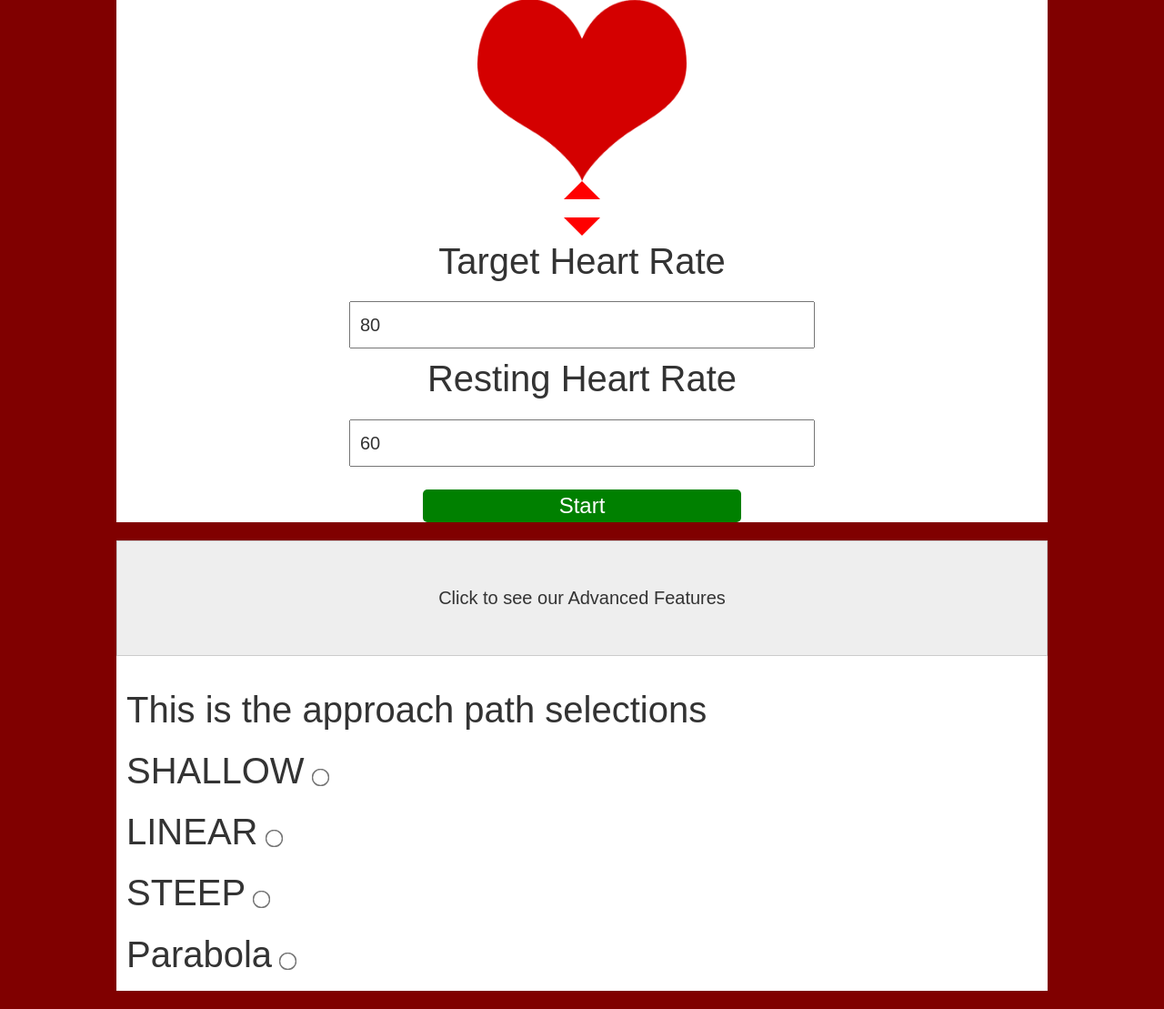
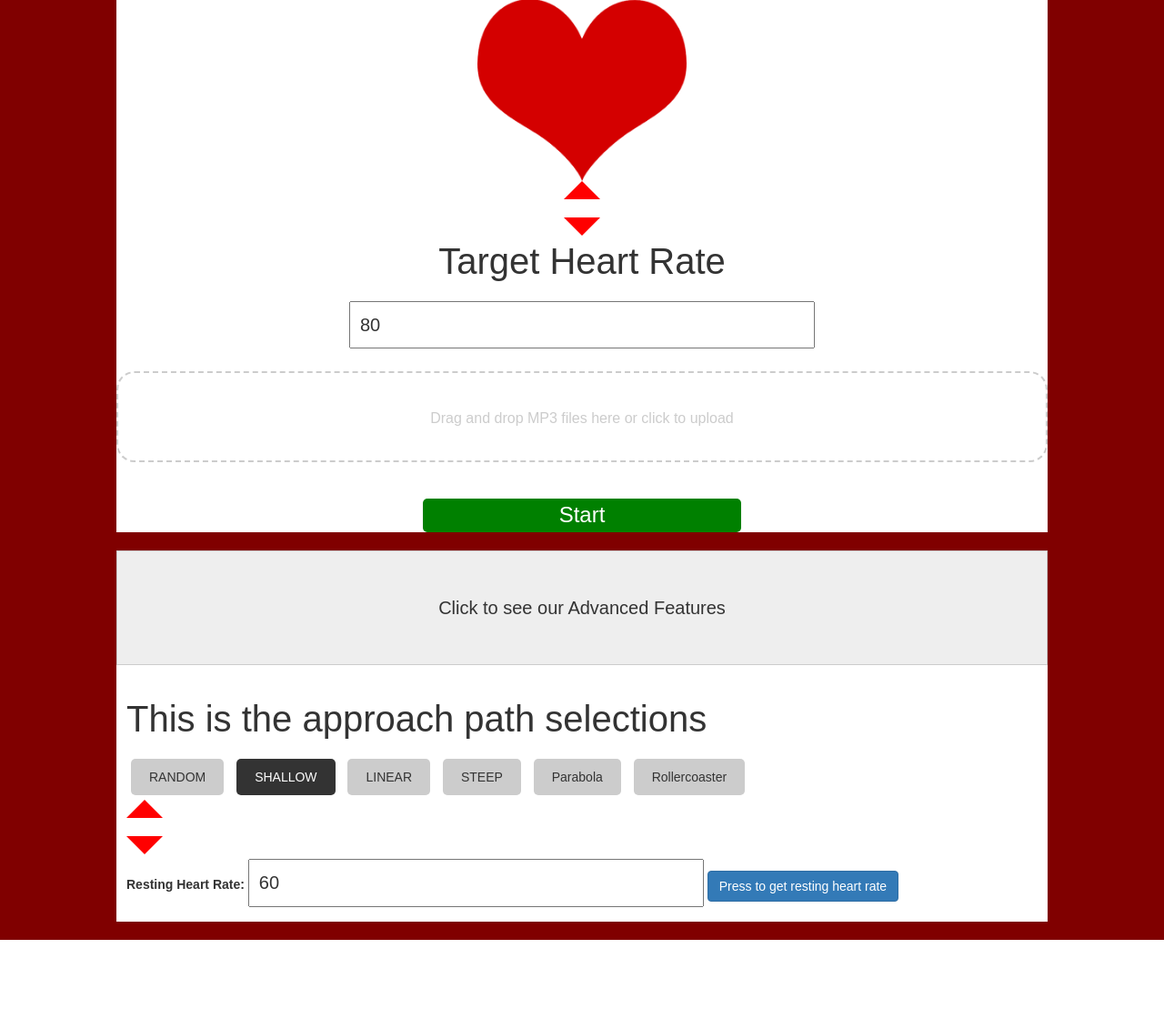
Before and after one commit to kilosandwich/HeartBeatAlterationUsingAISelectedMusic, a Flask app: page / in a window 1280 px wide, after a click on "Click to see our Advanced Features". Shown: the part 89-1198 px from the top of the page at 91% size. After the commit the page ends 1122 px from the top, so only its background shows below. Run offline with Flask 3, Linux system fonts and the light colour scheme; some libraries are stand-ins or nearby versions.

Commit message:
Add files via upload

```diff
--- a/templates/index.html
+++ b/templates/index.html
@@ -15,6 +15,35 @@
             margin: 0 10%;
             font-family: sans-serif;
         }
+        .upload-box {
+            border: 2px dashed #ccc;
+            border-radius: 20px;
+            width: 100%;
+            height: 100px;
+            text-align: center;
+            line-height: 100px;
+            font-size: 16px;
+            color: #ccc;
+            margin-top: 20px;
+            margin-bottom: 20px;
+        }
+        .upload-box.dragover {
+            border-color: #333;
+            color: #333;
+        }
+        .approach-button {
+            display: inline-block;
+            padding: 10px 20px;
+            margin: 5px;
+            background-color: #ccc;
+            border: none;
+            border-radius: 5px;
+            cursor: pointer;
+        }
+        .approach-button.selected {
+            background-color: #333;
+            color: #fff;
+        }
     </style>
 </head>
 <body>
@@ -24,7 +53,7 @@
                 <a href="#">Heart Rate Music</a>
             </div>
             <ul>
-                <li><a href="#">Home</a></li>
+                <li><a href="/">Home</a></li>
                 <li><a href="/user_guide">User Guide</a></li>
             </ul>
         </div>
@@ -37,8 +66,10 @@
             <div class="arrow arrow-down"></div>
             <p>Target Heart Rate</p>
             <input type="number" id="targetHR" placeholder="Enter target heart rate" value="80">
-            <p>Resting Heart Rate</p>
-            <input type="number" id="restingHR" placeholder="Enter resting heart rate" value="60">
+            <div class="upload-box" id="uploadBox">
+                Drag and drop MP3 files here or click to upload
+                <input type="file" id="fileInput" accept=".mp3" style="display: none;">
+            </div>
             <button class="start-button" onclick="startMonitoring()">Start</button>
 
             <div id="audioPlayer" style="display:none">
@@ -54,18 +85,57 @@
         <div class="accordion jumbotron text-center">Click to see our Advanced Features</div>
         <div class="panel">
             <p>This is the approach path selections</p>
-            <p>SHALLOW <input type="radio" name="path" value="SHALLOW" id="rad1" onclick="ApproachPath('SHALLOW')"> </p>
-            <p>LINEAR <input type="radio" name="path" value="LINEAR" id="rad2" onclick="ApproachPath('LINEAR')"> </p>
-            <p>STEEP <input type="radio" name="path" value="STEEP" id="rad3" onclick="ApproachPath('STEEP')"> </p>
-            <p>Parabola <input type="radio" name="path" value="Parabola" id="rad4" onclick="ApproachPath('Parabola')"> </p>
+            <button class="approach-button" id="random" onclick="selectApproachPath('random')">RANDOM</button>
+            <button class="approach-button selected" id="SHALLOW" onclick="selectApproachPath('SHALLOW')">SHALLOW</button>
+            <button class="approach-button" id="LINEAR" onclick="selectApproachPath('LINEAR')">LINEAR</button>
+            <button class="approach-button" id="STEEP" onclick="selectApproachPath('STEEP')">STEEP</button>
+            <button class="approach-button" id="Parabola" onclick="selectApproachPath('Parabola')">Parabola</button>
+            <button class="approach-button" id="Rollercoaster" onclick="selectApproachPath('Rollercoaster')">Rollercoaster</button>
+
+
+            <div class="arrow arrow-up" id="restingHR-up"></div>
+            <div class="arrow arrow-down" id="restingHR-down"></div>
+            <label for="restingHR">Resting Heart Rate:</label>
+            <input type="number" id="restingHR" placeholder="Enter resting heart rate" value='60'>
+            <button id="startRestingHR" class="btn btn-primary">Press to get resting heart rate</button>
+            <p id="restingHRResult"></p>
         </div>
     </div>
 
+    <div id="approachPathResult"></div>
+
     <script>
+        var selectedApproachPath = 'SHALLOW';
+
+        function selectApproachPath(path) {
+            selectedApproachPath = path;
+            document.querySelectorAll('.approach-button').forEach(button => {
+                button.classList.remove('selected');
+            });
+            document.getElementById(path).classList.add('selected');
+
+            // Show approach path message
+            $.ajax({
+                url: "/get_approach_path_message",
+                method: "POST",
+                contentType: "application/json",
+                data: JSON.stringify({
+                    approachPath: selectedApproachPath
+                }),
+                success: function(data) {
+                    $("#approachPathResult").html(`<p>${data.message}</p>`);
+                },
+                error: function(error) {
+                    $("#approachPathResult").text("Error getting approach path message.");
+                }
+            });
+        }
+
         function startMonitoring() {
             var targetHR = $("#targetHR").val();
             var restingHR = $("#restingHR").val();
-            var approachPath = $("input[name='path']:checked").val();
+
+            console.log("Start Monitoring: Target HR =", targetHR, "Resting HR =", restingHR, "Approach Path =", selectedApproachPath);
 
             if (!targetHR) {
                 alert("Please enter a target heart rate.");
@@ -84,16 +154,15 @@
                 data: JSON.stringify({
                     targetHR: targetHR,
                     restingHR: restingHR,
-                    approachPath: approachPath
+                    approachPath: selectedApproachPath
                 }),
                 success: function(data) {
-                    if(data.selected_music) {
-                        $("#musicResult").text("Selected Music: " + data.selected_music);
-                        $("#audioPlayer").show();
-                        $("#audio").attr("src", data.selected_music);
-                    } else {
-                        $("#musicResult").text("No suitable music found.");
+                    console.log(data);
+                    let output = '';
+                    for (let path in data) {
+                        output += `<p>${data[path].message}: ${data[path].selected_music}</p>`;
                     }
+                    $("#musicResult").html(output);
                 },
                 error: function(error) {
                     $("#musicResult").text("Error getting music recommendation.");
@@ -115,9 +184,65 @@
                     }
                 });
             });
-        });
 
-        $(document).ready(function(){
+            var uploadBox = document.getElementById('uploadBox');
+            var fileInput = document.getElementById('fileInput');
+
+            uploadBox.addEventListener('dragover', function(e) {
+                e.preventDefault();
+                uploadBox.classList.add('dragover');
+            });
+
+            uploadBox.addEventListener('dragleave', function(e) {
+                uploadBox.classList.remove('dragover');
+            });
+
+            uploadBox.addEventListener('drop', function(e) {
+                e.preventDefault();
+                uploadBox.classList.remove('dragover');
+                var files = e.dataTransfer.files;
+                handleFiles(files);
+            });
+
+            uploadBox.addEventListener('click', function(e) {
+                fileInput.click();
+            });
+
+            fileInput.addEventListener('change', function(e) {
+                var files = fileInput.files;
+                handleFiles(files);
+            });
+
+            function handleFiles(files) {
+                for (var i = 0; i < files.length; i++) {
+                    if (files[i].type !== 'audio/mpeg') {
+                        alert('Only MP3 files are allowed!');
+                        return;
+                    }
+                    uploadFile(files[i]);
+                }
+            }
+
+            function uploadFile(file) {
+                var formData = new FormData();
+                formData.append('file', file);
+
+                $.ajax({
+                    url: '/upload',
+                    method: 'POST',
+                    data: formData,
+                    processData: false,
+                    contentType: false,
+                    success: function(response) {
+                        alert('File uploaded successfully!');
+                    },
+                    error: function(error) {
+                        alert('Error uploading file');
+                    }
+                });
+            }
+
+
             $("#startRestingHR").click(function(){
                 $.ajax({
                     url: "/start_resting_hr_monitor",
@@ -215,6 +340,9 @@
         const targetHRInput = document.getElementById('targetHR');
         const arrowUp = document.querySelector('.arrow-up');
         const arrowDown = document.querySelector('.arrow-down');
+        const restingHRInput = document.getElementById('restingHR');
+        const restingHRUp = document.getElementById('restingHR-up');
+        const restingHRDown = document.getElementById('restingHR-down');
 
         arrowUp.addEventListener('click', () => {
             targetHRInput.value = parseInt(targetHRInput.value) + 10;
@@ -235,6 +363,25 @@
                 targetHRInput.value = 150;
             }
         });
+        restingHRUp.addEventListener('click', () => {
+            restingHRInput.value = parseInt(restingHRInput.value) + 10;
+            let value = parseInt(restingHRInput.value);
+            if (value < 50) {
+                restingHRInput.value = 50;
+            } else if (value > 150) {
+                restingHRInput.value = 150;
+            }
+        });
+
+        restingHRDown.addEventListener('click', () => {
+            restingHRInput.value = parseInt(restingHRInput.value) - 10;
+            let value = parseInt(restingHRInput.value);
+            if (value < 50) {
+                restingHRInput.value = 50;
+            } else if (value > 150) {
+                restingHRInput.value = 150;
+            }
+        });
 
         targetHRInput.addEventListener('input', () => {
             let value = parseInt(targetHRInput.value);
@@ -244,6 +391,15 @@
                 targetHRInput.value = 150;
             }
         });
+        restingHRInput.addEventListener('input', () => {
+            let value = parseInt(restingHRInput.value);
+            if (value < 50) {
+                restingHRInput.value = 50;
+            } else if (value > 150) {
+                restingHRInput.value = 150;
+            }
+        });
     </script>
+    <div id="musicResult"></div>
 </body>
 </html>
```
